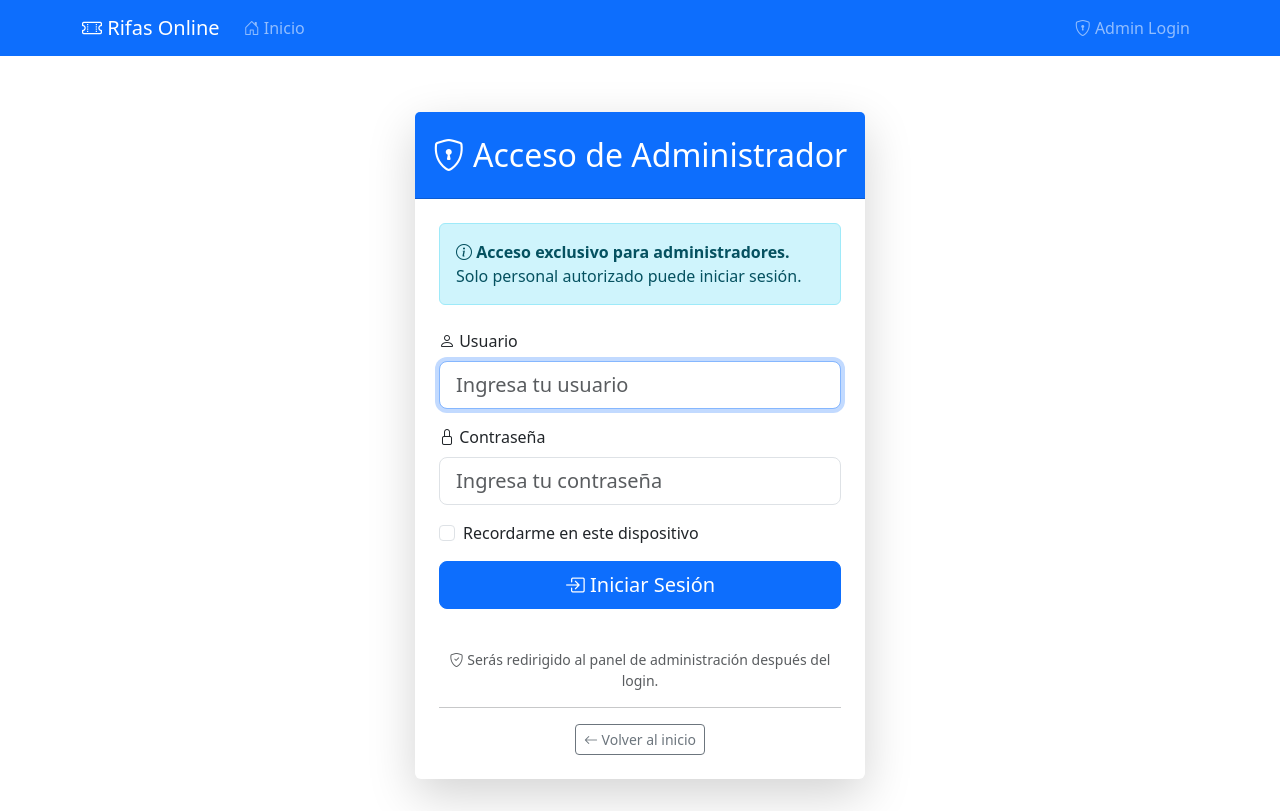
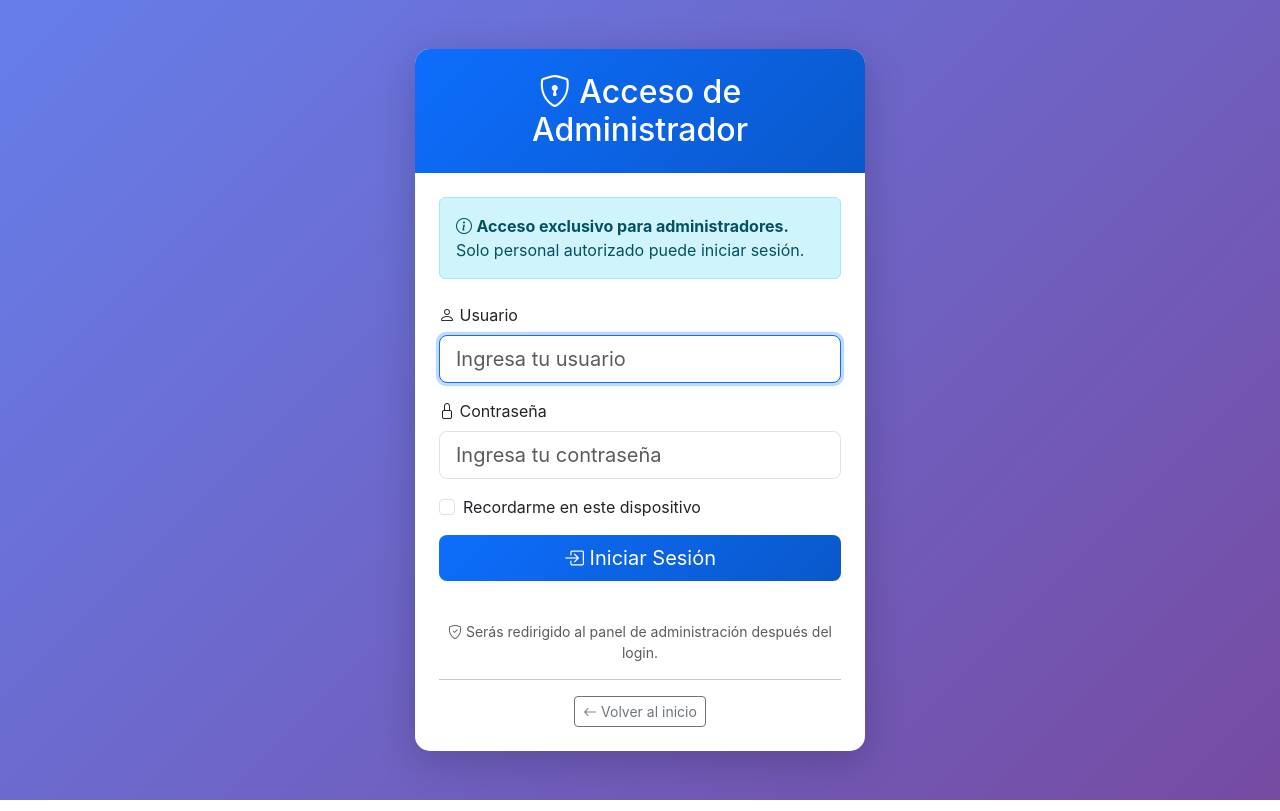
Before and after one commit to dev-erf-546/boletos, a Django app: page /admin/login/?next=/admin-panel/ in a window 1280 px wide. Run offline with Django 5.2, Linux system fonts and the light colour scheme.

Commit message:
correcion template admin

```diff
--- a/eventos/templates/admin/login.html
+++ b/eventos/templates/admin/login.html
@@ -1,26 +1,55 @@
 {# Modificado: 2026-03-17 22:10:50 - Template personalizado para login del admin de Django #}
-{% extends "rifas/base.html" %}
-{% load i18n static %}
+<!DOCTYPE html>
+<html lang="es">
+<head>
+    <meta charset="UTF-8">
+    <meta name="viewport" content="width=device-width, initial-scale=1.0">
+    <title>Iniciar Sesión - Administrador</title>
 
-{% block title %}Iniciar Sesión - Administrador{% endblock %}
+    <!-- Bootstrap 5 CSS -->
+    <link href="https://cdn.jsdelivr.net/npm/bootstrap@5.3.0/dist/css/bootstrap.min.css" rel="stylesheet">
+    <!-- Bootstrap Icons -->
+    <link rel="stylesheet" href="https://cdn.jsdelivr.net/npm/bootstrap-icons@1.11.1/font/bootstrap-icons.css">
 
-{% block extra_css %}
     <style>
-    .admin-login-container {
-        min-height: calc(100vh - 200px);
+        body {
+            background: linear-gradient(135deg, #667eea 0%, #764ba2 100%);
+            min-height: 100vh;
             display: flex;
             align-items: center;
             justify-content: center;
             padding: 2rem 1rem;
+            font-family: -apple-system, BlinkMacSystemFont, 'Segoe UI', Roboto, 'Helvetica Neue', Arial, sans-serif;
+        }
+        .admin-login-container {
+            width: 100%;
+            max-width: 450px;
         }
         .admin-login-card {
-        max-width: 450px;
-        width: 100%;
+            box-shadow: 0 10px 40px rgba(0, 0, 0, 0.2);
+            border-radius: 15px;
+            overflow: hidden;
+        }
+        .card-header {
+            background: linear-gradient(135deg, #0d6efd 0%, #0a58ca 100%);
+            border: none;
+        }
+        .form-control:focus {
+            border-color: #0d6efd;
+            box-shadow: 0 0 0 0.2rem rgba(13, 110, 253, 0.25);
+        }
+        .btn-primary {
+            background: linear-gradient(135deg, #0d6efd 0%, #0a58ca 100%);
+            border: none;
+            transition: transform 0.2s;
+        }
+        .btn-primary:hover {
+            transform: translateY(-2px);
+            box-shadow: 0 4px 12px rgba(13, 110, 253, 0.4);
         }
     </style>
-{% endblock %}
-
-{% block content %}
+</head>
+<body>
 <div class="admin-login-container">
     <div class="admin-login-card">
         <div class="card shadow-lg border-0">
@@ -123,4 +152,8 @@
         </div>
     </div>
 </div>
-{% endblock %}
+
+<!-- Bootstrap 5 JS -->
+<script src="https://cdn.jsdelivr.net/npm/bootstrap@5.3.0/dist/js/bootstrap.bundle.min.js"></script>
+</body>
+</html>
```
Lines whose indentation alone changed are shown as unchanged.
